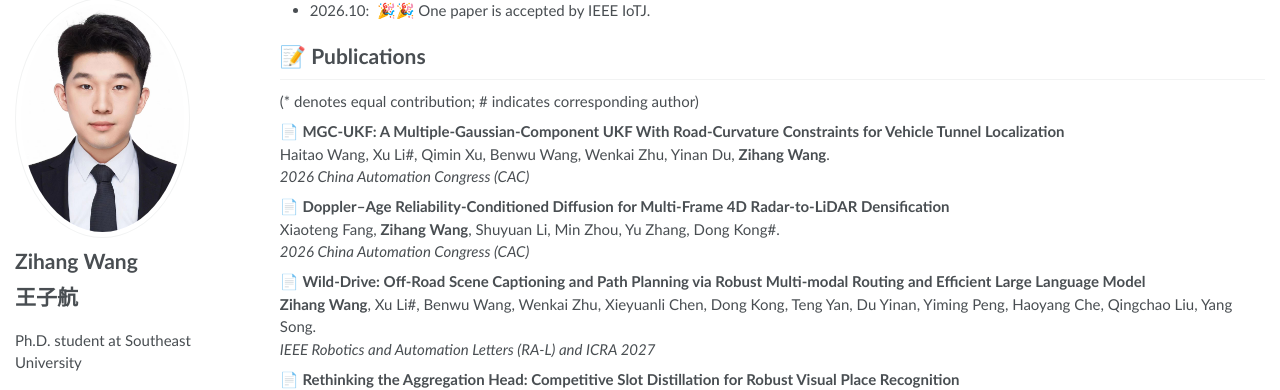
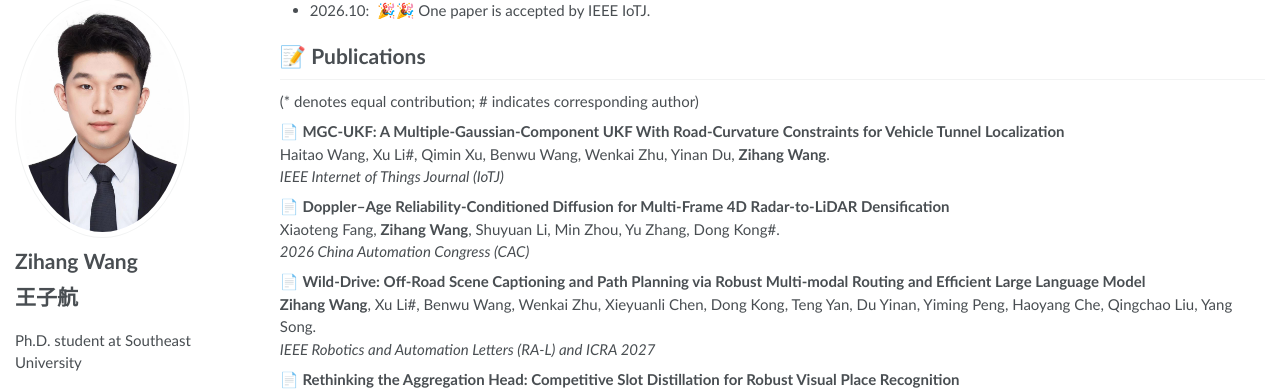
Before and after one commit to wangzihanggg/wangzihanggg.github.io, a Jekyll site: the page built from _pages/about.md, in a window 1280 px wide and 900 px high, scrolled down 495 px. Shown: the part 93-483 px from the top of the window. Built offline with Jekyll 4.4.1, drawn with Linux system fonts in a browser that asks for light colours.

Commit message:
Update publication venue for MGC-UKF paper

```diff
--- a/_pages/includes/pub.md
+++ b/_pages/includes/pub.md
@@ -7,7 +7,7 @@
 <p> 📄
   <strong>MGC-UKF: A Multiple-Gaussian-Component UKF With Road-Curvature Constraints for Vehicle Tunnel Localization</strong><br>
   Haitao Wang, Xu Li#, Qimin Xu, Benwu Wang, Wenkai Zhu, Yinan Du, <strong>Zihang Wang</strong>.<br>
-  <em>2026 China Automation Congress (CAC)</em>
+  <em>IEEE Internet of Things Journal (IoTJ)</em>
 </p>
 
 <p> 📄
```
